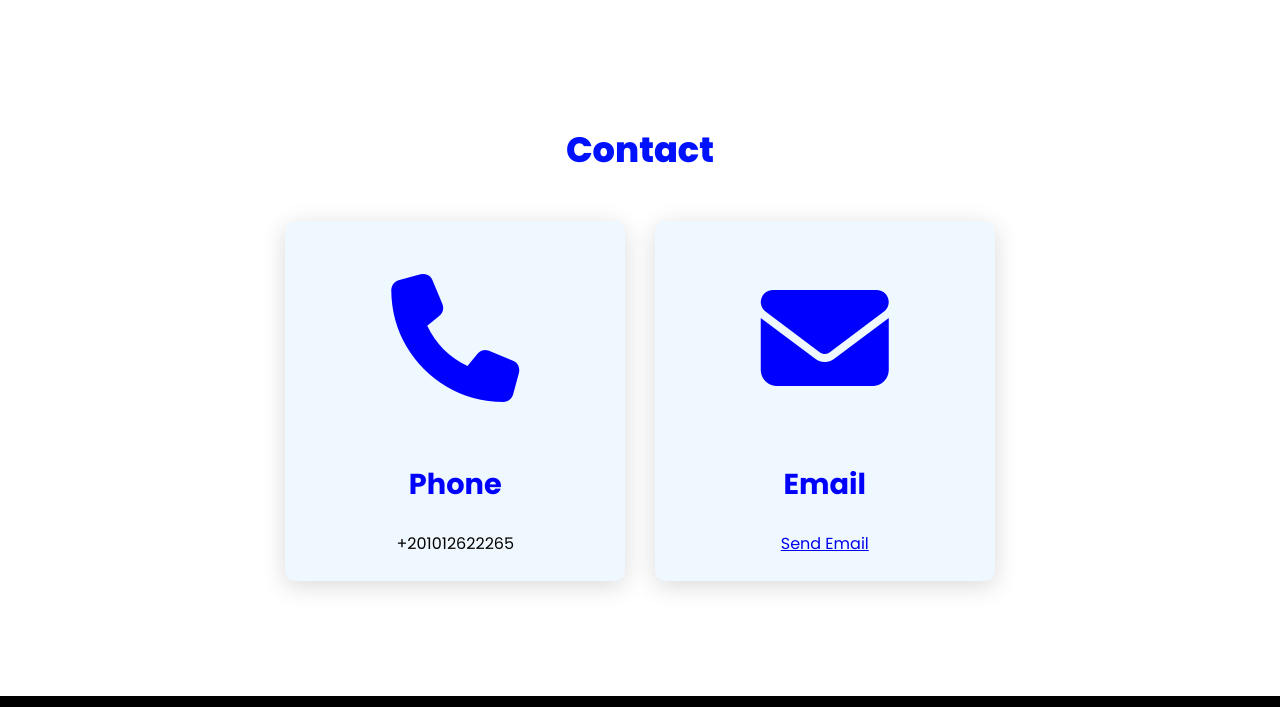
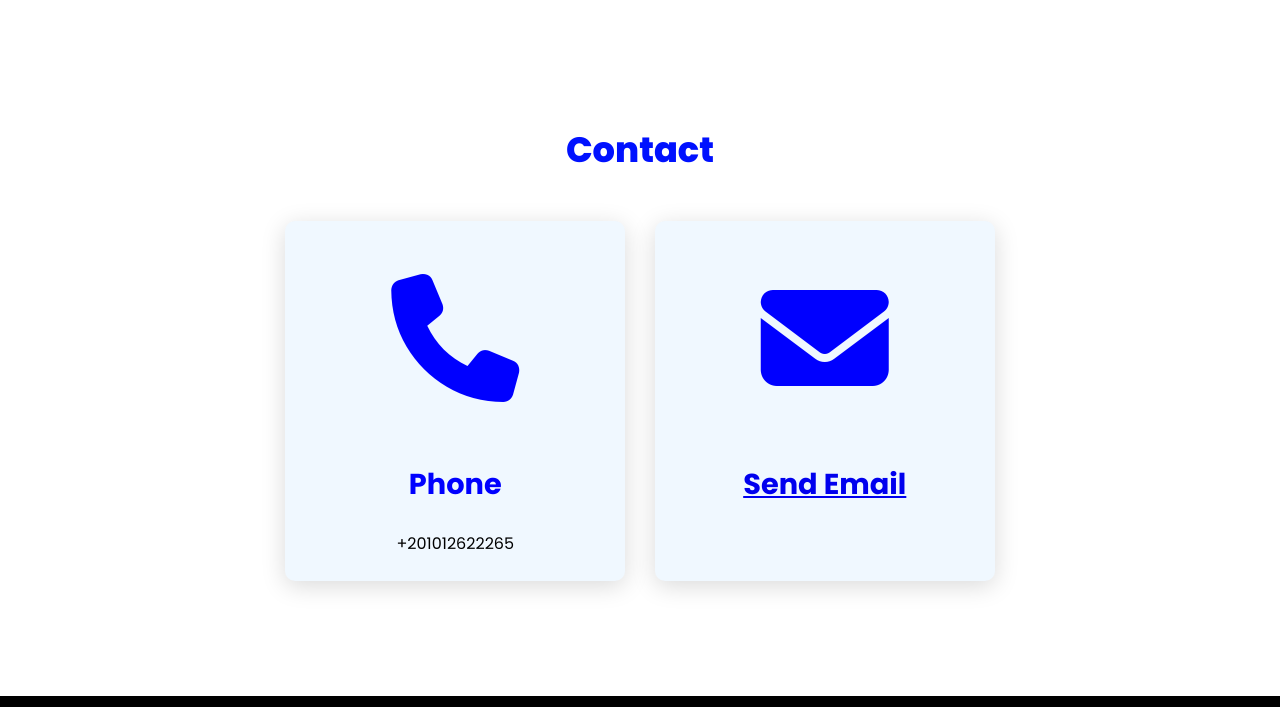
Before and after one commit to seifelsayedmarwan/my-website, a plain HTML site: page index.html in a window 1280 px wide. Shown: the part 1493-2200 px from the top of the page. Drawn offline with Linux system fonts and the light colour scheme.

Commit message:
update Email btn

```diff
--- a/index.html
+++ b/index.html
@@ -75,8 +75,8 @@
                     <i class="fas fa-envelope"></i>
                 </div>
                 <div class="info" id="Email">
-                    <h2>Email</h2>
-                    <P><a href="mailto:seifelsayed68@gmail.com">Send Email</a></P>
+                    <h2><P><a href="mailto:seifelsayed68@gmail.com">Send Email</a></P></h2>
+
                 </div>
             </div>
         </div>
```
